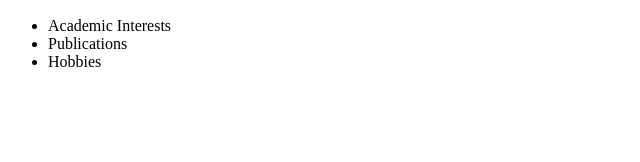
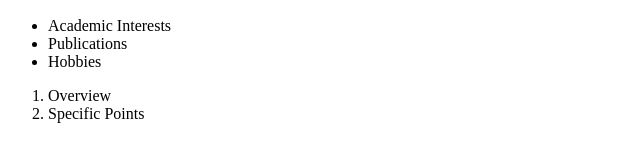
Before and after one commit to jrouka/first_site, a plain HTML site: page index.html in a window 1280 px wide. Shown: the part 158-320 px from the top of the page, without its empty margins (0-640 px from the left). Drawn offline with Linux system fonts and the light colour scheme.

Commit message:
Added an extra list

```diff
--- a/index.html
+++ b/index.html
@@ -11,5 +11,9 @@
 		<li>Publications</li>
 		<li>Hobbies</li>
 	</ul>
+	<ol>
+		<li>Overview</li>
+		<li>Specific Points</li>
+	</ol>
 </body>
 </html>
```
